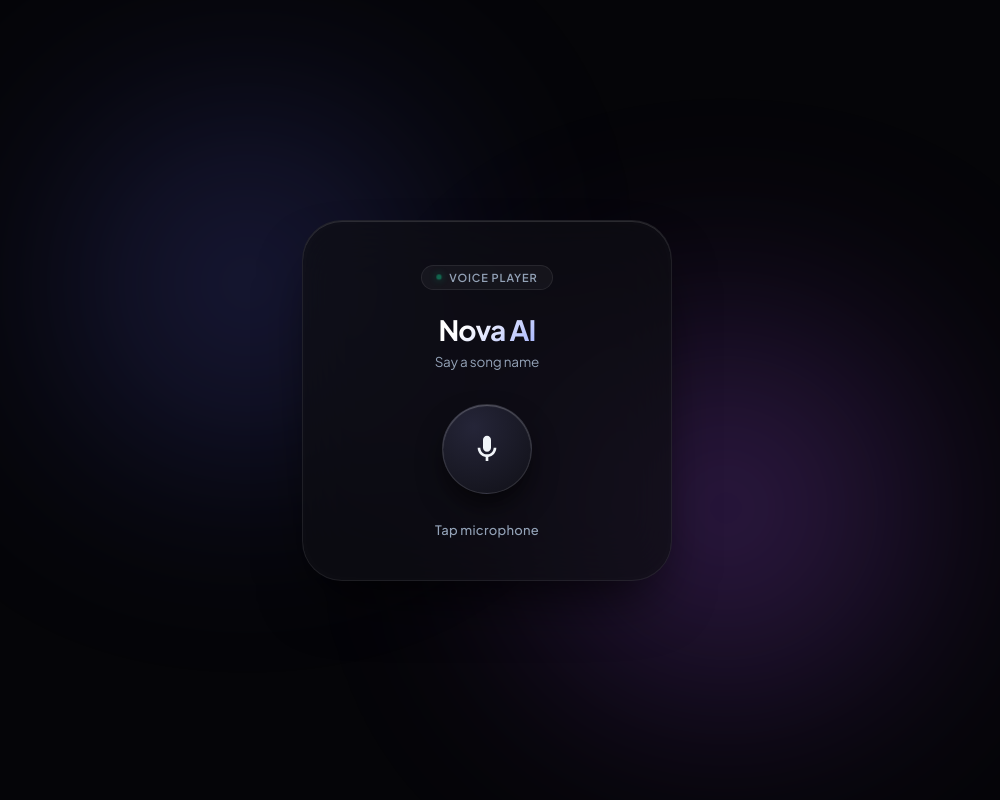
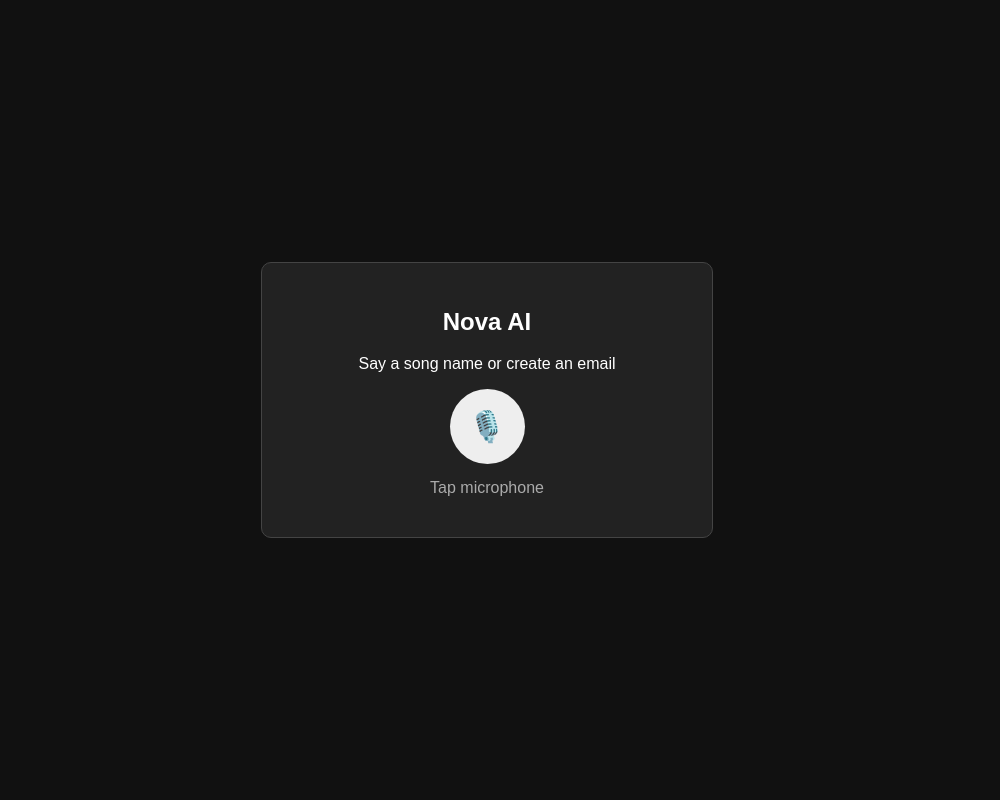
Before and after one commit to rahamanrahu/agent, a Flask app: page / in a window 1280 px wide. Shown: the whole page, without its empty margins (153-1153 px from the left). Run offline with Flask 3, Linux system fonts and the light colour scheme.

Commit message:
Update index.html

```diff
--- a/app/templates/index.html
+++ b/app/templates/index.html
@@ -1,275 +1,92 @@
 <!DOCTYPE html>
 <html lang="en">
-
 <head>
 <meta charset="UTF-8">
-<meta name="viewport" content="width=device-width, initial-scale=1">
+<meta name="viewport" content="width=device-width,initial-scale=1">
 <title>Nova AI</title>
 
-<link rel="preconnect" href="https://fonts.googleapis.com">
-<link rel="preconnect" href="https://fonts.gstatic.com" crossorigin>
-<link href="https://fonts.googleapis.com/css2?family=Plus+Jakarta+Sans:wght@400;500;600;700&display=swap" rel="stylesheet">
-
 <style>
-:root {
-    --bg-dark: #050508;
-    --card-bg: rgba(14, 14, 20, 0.72);
-    --border-subtle: rgba(255, 255, 255, 0.08);
-    --accent: #818cf8;
-    --accent-glow: rgba(129, 140, 248, 0.45);
-    --accent-secondary: #c084fc;
-    --text-primary: #f8fafc;
-    --text-secondary: #94a3b8;
-    --text-tertiary: #64748b;
+body{
+    margin:0;
+    height:100vh;
+    display:grid;
+    place-items:center;
+    background:#111;
+    color:white;
+    font-family:Arial;
 }
 
-* {
-    box-sizing: border-box;
-    margin: 0;
-    padding: 0;
-    -webkit-font-smoothing: antialiased;
+.card{
+    width:400px;
+    padding:25px;
+    text-align:center;
+    background:#222;
+    border:1px solid #444;
+    border-radius:10px;
 }
 
-body {
-    min-height: 100vh;
-    display: grid;
-    place-items: center;
-    background-color: var(--bg-dark);
-    color: var(--text-primary);
-    font-family: 'Plus Jakarta Sans', system-ui, -apple-system, sans-serif;
-    overflow: hidden;
-    position: relative;
+.mic{
+    width:75px;
+    height:75px;
+    border:0;
+    border-radius:50%;
+    font-size:30px;
+    cursor:pointer;
+    background:#eee;
 }
 
-/* Atmospheric ambient aurora glow */
-body::before,
-body::after {
-    content: '';
-    position: absolute;
-    border-radius: 50%;
-    filter: blur(120px);
-    opacity: 0.55;
-    pointer-events: none;
-    z-index: 0;
-    animation: drift 14s ease-in-out infinite alternate;
+.mic.listening{
+    background:#aaa;
 }
 
-body::before {
-    width: 380px;
-    height: 380px;
-    background: radial-gradient(circle, #6366f1 0%, rgba(99, 102, 241, 0) 70%);
-    top: 10%;
-    left: 15%;
+.status{
+    margin:15px;
+    color:#aaa;
 }
 
-body::after {
-    width: 440px;
-    height: 440px;
-    background: radial-gradient(circle, #a855f7 0%, rgba(168, 85, 247, 0) 70%);
-    bottom: 10%;
-    right: 15%;
-    animation-duration: 18s;
+.command{
+    margin:10px;
+    color:#ccc;
 }
 
-@keyframes drift {
-    0% { transform: translate(0, 0) scale(1); }
-    100% { transform: translate(40px, 30px) scale(1.12); }
+.editor{
+    display:none;
+    margin-top:20px;
+    text-align:left;
 }
 
-/* Glassmorphism Card Container */
-.card {
-    position: relative;
-    z-index: 1;
-    width: 370px;
-    padding: 44px 32px 38px;
-    text-align: center;
-    background: var(--card-bg);
-    border: 1px solid var(--border-subtle);
-    border-radius: 40px;
-    backdrop-filter: blur(30px);
-    -webkit-backdrop-filter: blur(30px);
-    box-shadow:
-        0 30px 60px -20px rgba(0, 0, 0, 0.8),
-        inset 0 1px 0 rgba(255, 255, 255, 0.12),
-        inset 0 0 20px rgba(255, 255, 255, 0.02);
-    display: flex;
-    flex-direction: column;
-    align-items: center;
+.recipient{
+    color:#aaa;
+    font-size:13px;
 }
 
-/* Badge styling */
-.brand-badge {
-    display: inline-flex;
-    align-items: center;
-    gap: 7px;
-    padding: 5px 14px;
-    margin-bottom: 22px;
-    background: rgba(255, 255, 255, 0.04);
-    border: 1px solid rgba(255, 255, 255, 0.08);
-    border-radius: 9999px;
-    font-size: 11px;
-    font-weight: 600;
-    letter-spacing: 0.08em;
-    text-transform: uppercase;
-    color: var(--text-secondary);
+input,textarea{
+    width:100%;
+    margin:6px 0;
+    padding:10px;
+    box-sizing:border-box;
+    background:#111;
+    color:white;
+    border:1px solid #444;
+    border-radius:5px;
 }
 
-.brand-badge span {
-    width: 6px;
-    height: 6px;
-    border-radius: 50%;
-    background: #10b981;
-    box-shadow: 0 0 10px #10b981;
-    animation: status-blink 2.5s infinite ease-in-out;
+textarea{
+    height:130px;
+    resize:vertical;
 }
 
-@keyframes status-blink {
-    0%, 100% { opacity: 1; transform: scale(1); }
-    50% { opacity: 0.4; transform: scale(0.85); }
+button.action{
+    padding:10px 14px;
+    margin-top:5px;
+    border:0;
+    border-radius:5px;
+    cursor:pointer;
 }
 
-.card h2 {
-    font-size: 28px;
-    font-weight: 700;
-    letter-spacing: -0.03em;
-    background: linear-gradient(135deg, #ffffff 30%, #a5b4fc 100%);
-    -webkit-background-clip: text;
-    -webkit-text-fill-color: transparent;
-    margin-bottom: 6px;
-}
-
-.card p {
-    font-size: 13.5px;
-    color: var(--text-secondary);
-    font-weight: 400;
-    margin-bottom: 34px;
-    letter-spacing: -0.01em;
-}
-
-/* Mic Interactive Controls */
-.mic-wrapper {
-    position: relative;
-    display: inline-flex;
-    align-items: center;
-    justify-content: center;
-    margin-bottom: 28px;
-}
-
-.mic {
-    width: 90px;
-    height: 90px;
-    border-radius: 50%;
-    border: 1px solid rgba(255, 255, 255, 0.12);
-    cursor: pointer;
-    background: radial-gradient(circle at 35% 25%, #252538 0%, #101017 100%);
-    box-shadow:
-        0 14px 28px -4px rgba(0, 0, 0, 0.65),
-        inset 0 1px 1px rgba(255, 255, 255, 0.25);
-    display: flex;
-    align-items: center;
-    justify-content: center;
-    transition: all 0.35s cubic-bezier(0.34, 1.56, 0.64, 1);
-    user-select: none;
-    -webkit-tap-highlight-color: transparent;
-    outline: none;
-}
-
-.mic-icon {
-    width: 32px;
-    height: 32px;
-    fill: #f1f5f9;
-    transition: transform 0.3s ease, fill 0.3s ease;
-}
-
-.mic:hover:not(:disabled) {
-    transform: translateY(-3px) scale(1.04);
-    border-color: rgba(255, 255, 255, 0.28);
-    box-shadow:
-        0 20px 35px -5px rgba(0, 0, 0, 0.75),
-        0 0 20px rgba(99, 102, 241, 0.3),
-        inset 0 1px 1px rgba(255, 255, 255, 0.4);
-}
-
-.mic:hover:not(:disabled) .mic-icon {
-    transform: scale(1.05);
-    fill: #ffffff;
-}
-
-.mic:active:not(:disabled) {
-    transform: scale(0.95);
-}
-
-.mic:disabled {
-    opacity: 0.3;
-    cursor: not-allowed;
-    filter: grayscale(1);
-}
-
-/* Dynamic Active Listening Ripple Animation */
-.listening {
-    transform: scale(1.06) !important;
-    border-color: var(--accent) !important;
-    background: radial-gradient(circle at 35% 25%, #2d2a54 0%, #121020 100%) !important;
-    animation: radar-pulse 2s infinite cubic-bezier(0.2, 0, 0.3, 1);
-}
-
-.listening .mic-icon {
-    fill: #ffffff !important;
-    transform: scale(1.1);
-}
-
-@keyframes radar-pulse {
-    0% {
-        box-shadow:
-            0 0 0 0 rgba(129, 140, 248, 0.5),
-            0 0 0 0 rgba(192, 132, 252, 0.3),
-            0 0 30px var(--accent-glow);
-    }
-    50% {
-        box-shadow:
-            0 0 0 14px rgba(129, 140, 248, 0.15),
-            0 0 0 28px rgba(192, 132, 252, 0.05),
-            0 0 45px var(--accent-glow);
-    }
-    100% {
-        box-shadow:
-            0 0 0 22px rgba(129, 140, 248, 0),
-            0 0 0 42px rgba(192, 132, 252, 0),
-            0 0 30px var(--accent-glow);
-    }
-}
-
-/* Status Label */
-.status {
-    font-size: 13px;
-    font-weight: 500;
-    color: var(--text-secondary);
-    letter-spacing: 0.02em;
-    min-height: 20px;
-    transition: color 0.3s ease;
-}
-
-/* Song Badge Output */
-.song {
-    margin-top: 14px;
-    font-size: 12.5px;
-    font-weight: 600;
-    color: #e0e7ff;
-    background: linear-gradient(135deg, rgba(255, 255, 255, 0.06), rgba(255, 255, 255, 0.02));
-    border: 1px solid rgba(255, 255, 255, 0.1);
-    border-radius: 14px;
-    padding: 7px 16px;
-    display: inline-block;
-    max-width: 90%;
-    white-space: nowrap;
-    overflow: hidden;
-    text-overflow: ellipsis;
-    box-shadow: 0 4px 15px rgba(0, 0, 0, 0.3);
-    backdrop-filter: blur(10px);
-}
-
-.song:empty {
-    display: none;
+.primary{
+    background:#666;
+    color:white;
 }
 </style>
 </head>
@@ -278,46 +95,72 @@ body::after {
 
 <div class="card">
 
-    <div class="brand-badge">
-        <span></span> Voice Player
-    </div>
-
 <h2>Nova AI</h2>
 
-    <p>Say a song name</p>
+<p>Say a song name or create an email</p>
 
-    <div class="mic-wrapper">
-        <button id="mic" class="mic" aria-label="Microphone">
-            <!-- Modern Minimal SVG Icon -->
-            <svg class="mic-icon" viewBox="0 0 24 24">
-                <path d="M12 14c1.66 0 3-1.34 3-3V5c0-1.66-1.34-3-3-3S9 3.34 9 5v6c0 1.66 1.34 3 3 3z"/>
-                <path d="M17 11c0 2.76-2.24 5-5 5s-5-2.24-5-5H5c0 3.53 2.61 6.43 6 6.92V21h2v-3.08c3.39-.49 6-3.39 6-6.92h-2z"/>
-            </svg>
-        </button>
-    </div>
+<button id="mic" class="mic">🎙️</button>
 
 <div id="status" class="status">
     Tap microphone
 </div>
 
-    <div id="song" class="song"></div>
+<div id="command" class="command"></div>
+
+
+<!-- Gmail Editor -->
+
+<div id="editor" class="editor">
+
+    <div id="recipient" class="recipient"></div>
+
+    <input id="subject"
+           placeholder="Email subject">
+
+    <textarea id="body"
+              placeholder="Email body"></textarea>
+
+    <button id="open"
+            class="action primary">
+        Open in Gmail
+    </button>
+
+    <button id="regen"
+            class="action">
+        Regenerate
+    </button>
 
 </div>
 
+</div>
+
+
 <script>
 
-const mic=document.getElementById("mic");
-const status=document.getElementById("status");
-const song=document.getElementById("song");
+const $=id=>document.getElementById(id);
 
-const SpeechRecognition=
-    window.SpeechRecognition ||
+const mic=$("mic");
+const status=$("status");
+const commandBox=$("command");
+
+const editor=$("editor");
+const recipient=$("recipient");
+const subject=$("subject");
+const body=$("body");
+
+const SR=
+    window.SpeechRecognition||
     window.webkitSpeechRecognition;
 
+let recognition;
+let listening=false;
+let lastCommand="";
 let youtubeTab=null;
-let listening=false;
 
-if(!SpeechRecognition){
+
+// Speech Recognition
+
+if(!SR){
 
     status.textContent=
         "Speech recognition unavailable";
@@ -326,12 +169,12 @@ if(!SpeechRecognition){
 
 }else{
 
-    const recognition=
-        new SpeechRecognition();
+    recognition=new SR();
 
     recognition.lang="en-US";
     recognition.continuous=false;
     recognition.interimResults=false;
+
 
     recognition.onstart=()=>{
 
@@ -341,53 +184,92 @@ if(!SpeechRecognition){
 
         status.textContent=
             "Listening...";
+    };
 
-    };
 
     recognition.onend=()=>{
 
         listening=false;
 
         mic.classList.remove("listening");
-
     };
 
-    recognition.onerror=()=>{
+
+    recognition.onerror=e=>{
 
         listening=false;
 
         mic.classList.remove("listening");
 
-        status.textContent="Try again";
+        status.textContent=
+            "Voice error: "+e.error;
+    };
+
+
+    recognition.onresult=e=>{
+
+        const text=
+            e.results[0][0]
+            .transcript
+            .trim();
+
+        if(!text){
+
+            status.textContent=
+                "No command detected";
+
+            return;
+        }
+
+        lastCommand=text;
+
+        commandBox.textContent=text;
+
+        processCommand(text);
+    };
+
+
+    mic.onclick=()=>{
+
+        if(listening)return;
+
+        try{
+            recognition.start();
+        }catch(e){
+            console.log(e);
+        }
 
     };
 
-    recognition.onresult=async(event)=>{
+}
 
-        const command=
-            event.results[0][0]
-            .transcript
-            .trim();
 
-        if(!command){
+// Gmail command detection
+
+function isGmail(command){
+
+    return /email|mail|gmail|send|compose|write.*email/i
+        .test(command);
+}
+
+
+// Main command processor
+
+async function processCommand(command){
+
+    const gmail=isGmail(command);
 
     status.textContent=
-                "No song detected";
-
-            return;
-
-        }
-
-        song.textContent=command;
-
-        status.textContent=
-            "Finding song...";
+        gmail
+        ?"Generating email..."
+        :"Finding song...";
 
     try{
 
-            const response=
-                await fetch(
-                    "/youtube/play",
+        const response=await fetch(
+            gmail
+            ?"/agent"
+            :"/youtube/play",
             {
                 method:"POST",
 
@@ -405,17 +287,110 @@ if(!SpeechRecognition){
         const data=
             await response.json();
 
-            if(!data.success){
+        if(!response.ok||!data.success){
 
-                status.textContent=
-                    data.message ||
-                    "Song not found";
+            throw Error(
+                data.message||
+                "Request failed"
+            );
+        }
 
-                return;
+
+        if(gmail){
+
+            showEmail(data);
+
+        }else{
+
+            playYouTube(data);
 
         }
 
-            if(!youtubeTab ||
+    }catch(error){
+
+        console.error(error);
+
+        status.textContent=
+            error.message||
+            "Server connection failed";
+    }
+}
+
+
+// Show generated email
+
+function showEmail(data){
+
+    recipient.dataset.email=
+        data.recipient||"";
+
+    recipient.textContent=
+        data.recipient
+        ?"To: "+data.recipient
+        :"Recipient not specified";
+
+    subject.value=
+        data.subject||"";
+
+    body.value=
+        data.body||"";
+
+    editor.style.display="block";
+
+    status.textContent=
+        "Email ready. Review or edit it.";
+}
+
+
+// Open Gmail
+
+$("open").onclick=()=>{
+
+    const url=
+        "https://mail.google.com/mail/u/0/?"+
+        new URLSearchParams({
+
+            view:"cm",
+            fs:"1",
+
+            to:
+                recipient.dataset.email||"",
+
+            su:
+                subject.value,
+
+            body:
+                body.value
+        });
+
+    const win=
+        window.open(
+            url,
+            "NovaGmail"
+        );
+
+    if(!win){
+
+        status.textContent=
+            "Please allow popups for this site.";
+    }
+};
+
+
+// Regenerate email
+
+$("regen").onclick=()=>{
+
+    if(lastCommand)
+        processCommand(lastCommand);
+};
+
+
+// YouTube playback
+
+function playYouTube(data){
+
+    if(!youtubeTab||
        youtubeTab.closed){
 
         youtubeTab=
@@ -430,39 +405,9 @@ if(!SpeechRecognition){
             data.url;
 
         youtubeTab.focus();
-
     }
 
     status.textContent="Playing";
-
-        }catch(error){
-
-            console.error(error);
-
-            status.textContent=
-                "Server connection failed";
-
-        }
-
-    };
-
-    mic.onclick=()=>{
-
-        if(listening)
-            return;
-
-        try{
-
-            recognition.start();
-
-        }catch(error){
-
-            console.log(error);
-
-        }
-
-    };
-
 }
 
 </script>
```
Lines whose indentation alone changed are shown as unchanged.
